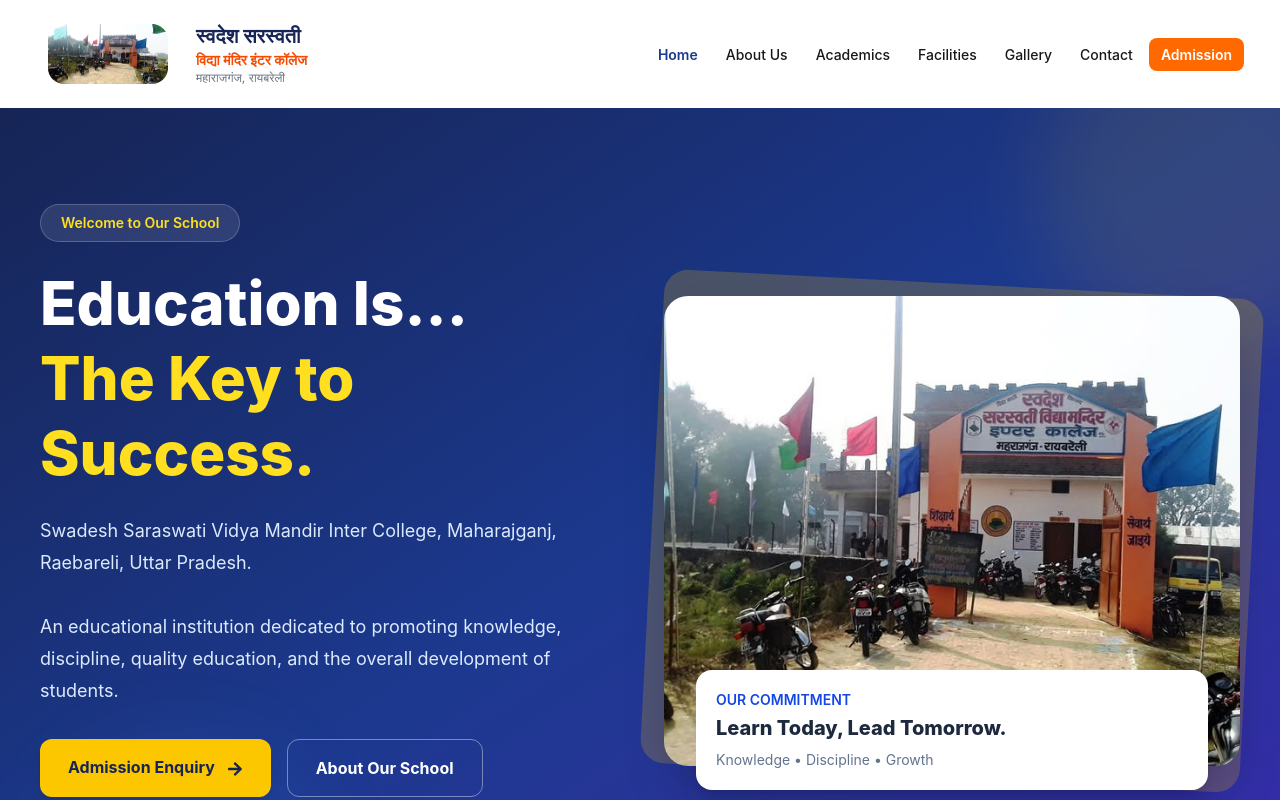
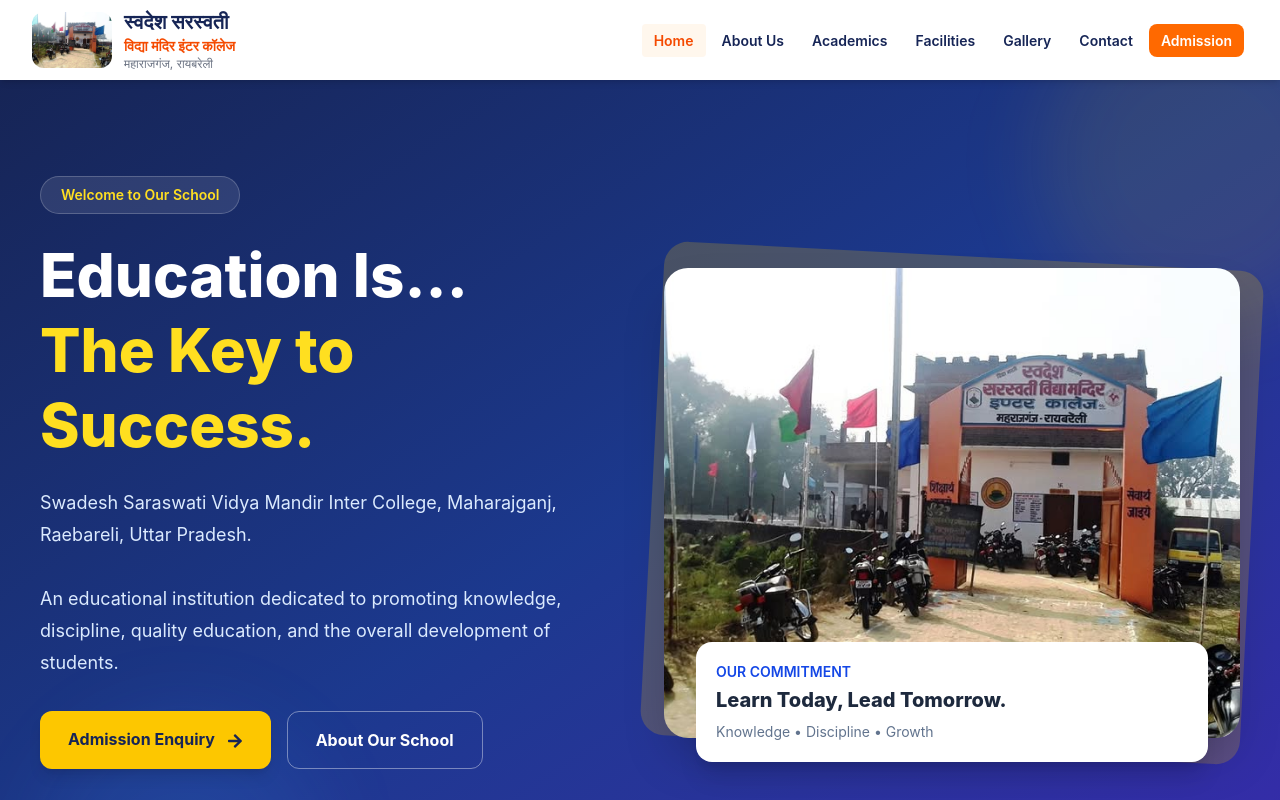
Before and after one commit to aniketsingh010/schools-, a React (Vite) app: page / in a window 1280 px wide. Shown: the top 800 px of the page. Built offline with nearby package versions, Linux system fonts and the light colour scheme.

Commit message:
after cjange navbar

```diff
--- a/src/components/Navbar.jsx
+++ b/src/components/Navbar.jsx
@@ -1,148 +1,215 @@
-import React from 'react'
-import { Link } from 'react-router-dom'
-import img5 from "../assets/zxkfhd.jpg"
+import React, { useState } from "react";
+import { Link, useLocation } from "react-router-dom";
+import img5 from "../assets/zxkfhd.jpg";
+
+import {
+  FaBars,
+  FaTimes,
+  FaHome,
+  FaInfoCircle,
+  FaBookOpen,
+  FaSchool,
+  FaImages,
+  FaPhoneAlt,
+  FaGraduationCap,
+  FaArrowRight,
+} from "react-icons/fa";
 
 const Navbar = () => {
+  const [isOpen, setIsOpen] = useState(false);
+  const location = useLocation();
+
+  const navLinks = [
+    { name: "Home", path: "/", icon: <FaHome /> },
+    { name: "About Us", path: "/about", icon: <FaInfoCircle /> },
+    { name: "Academics", path: "/academics", icon: <FaBookOpen /> },
+    { name: "Facilities", path: "/facilities", icon: <FaSchool /> },
+    { name: "Gallery", path: "/gallery", icon: <FaImages /> },
+    { name: "Contact", path: "/contact", icon: <FaPhoneAlt /> },
+    { name: "Admission", path: "/admission", icon: <FaGraduationCap /> },
+  ];
+
+  const closeMenu = () => setIsOpen(false);
+
   return (
     <>
-<div className="navbar bg-base-100 shadow-md px-4 md:px-8">
-
+      {/* Navbar */}
+      <nav className="navbar sticky top-0 z-40 bg-white shadow-md px-3 md:px-8">
         {/* Logo and School Name */}
         <div className="flex-1">
-    <a href="/" className="flex items-center gap-3 no-underline">
-
-      <div className=" p-4  hover:bg-white">
-        {/* <span className="text-2xl">🏫</span> */}
-        <img src={img5} alt='' className=' h-15 w-30 rounded-2xl'/>
-
-        {/* <img src={img1} */}
-      </div>
+          <Link
+            to="/"
+            onClick={closeMenu}
+            className="flex items-center gap-2 md:gap-3 no-underline"
+          >
+            <img
+              src={img5}
+              alt="School Logo"
+              className="h-12 w-16 md:h-14 md:w-20 rounded-xl object-cover"
+            />
 
             <div>
-        <h1 className="text-lg md:text-xl font-bold text-blue-950">
+              <h1 className="text-base md:text-xl font-bold text-blue-950">
                 स्वदेश सरस्वती
               </h1>
 
-        <h2 className="text-sm font-semibold text-orange-600">
+              <h2 className="text-xs md:text-sm font-semibold text-orange-600">
                 विद्या मंदिर इंटर कॉलेज
               </h2>
 
-        <p className="text-xs text-gray-500">
+              <p className="text-[10px] md:text-xs text-gray-500">
                 महाराजगंज, रायबरेली
               </p>
             </div>
-
-    </a>
+          </Link>
         </div>
 
         {/* Desktop Navigation */}
         <div className="hidden lg:flex">
           <ul className="menu menu-horizontal items-center gap-1 px-1">
-
-      <li>
-        <Link to="/" className="font-semibold text-blue-900 hover:text-orange-500">
-          Home
+            {navLinks.map((link) => (
+              <li key={link.path}>
+                <Link
+                  to={link.path}
+                  className={`font-semibold transition-colors duration-200 ${
+                    location.pathname === link.path
+                      ? "text-orange-600 bg-orange-50"
+                      : "text-blue-950 hover:text-orange-500"
+                  } ${
+                    link.path === "/admission"
+                      ? "bg-orange-500 text-white hover:bg-orange-600 hover:text-white rounded-lg"
+                      : ""
+                  }`}
+                >
+                  {link.name}
                 </Link>
               </li>
-
-      <li>
-        <Link to="/about" className="font-medium hover:text-orange-500">
-          About Us
-        </Link>
-      </li>
-
-      <li>
-        <Link to="/academics" className="font-medium hover:text-orange-500">
-          Academics
-        </Link>
-      </li>
-
-      <li>
-        <Link to="/facilities" className="font-medium hover:text-orange-500">
-          Facilities
-        </Link>
-      </li>
-
-      <li>
-        <Link to="/gallery" className="font-medium hover:text-orange-500">
-          Gallery
-        </Link>
-      </li>
-       {/* <li>
-        <Link to="/contact" className="font-medium hover:text-orange-500">
-          fees
-        </Link>
-      </li> */}
-
-      <li>
-        <Link to="/contact" className="font-medium hover:text-orange-500">
-          Contact
-        </Link>
-      </li>
-      <li>
-        <Link
-          to="/admission"
-          className="bg-orange-500 text-white font-semibold hover:bg-orange-600 rounded-lg"
-        >
-          Admission
-        </Link>
-      </li>
-
+            ))}
           </ul>
         </div>
 
-  {/* Mobile Menu */}
-  <div className="dropdown dropdown-end lg:hidden">
+        {/* Mobile Menu Button */}
+        <button
+          type="button"
+          onClick={() => setIsOpen(true)}
+          className="btn btn-ghost btn-square text-blue-950 lg:hidden"
+          aria-label="Open navigation menu"
+          aria-expanded={isOpen}
+        >
+          <FaBars className="text-2xl" />
+        </button>
+      </nav>
+
+      {/* Background Overlay */}
+      <div
+        onClick={closeMenu}
+        className={`fixed inset-0 z-50 bg-black/50 transition-opacity duration-300 lg:hidden ${
+          isOpen
+            ? "visible opacity-100"
+            : "invisible opacity-0 pointer-events-none"
+        }`}
+        aria-hidden="true"
+      />
+
+      {/* Left Sidebar */}
+      <aside
+        className={`fixed left-0 top-0 z-[60] flex h-screen w-[280px] max-w-[85vw] flex-col bg-white shadow-2xl transition-transform duration-300 ease-in-out lg:hidden ${
+          isOpen ? "translate-x-0" : "-translate-x-full"
+        }`}
+        aria-label="Mobile navigation"
+        aria-hidden={!isOpen}
+      >
+        {/* Sidebar Header */}
+        <div className="flex items-center justify-between border-b border-gray-200 bg-blue-950 p-4">
+          <div className="flex items-center gap-3">
+            <img
+              src={img5}
+              alt="School Logo"
+              className="h-12 w-12 rounded-full border-2 border-white object-cover"
+            />
+
+            <div>
+              <h2 className="text-sm font-bold text-white">
+                स्वदेश सरस्वती
+              </h2>
+
+              <p className="text-xs text-orange-300">
+                विद्या मंदिर इंटर कॉलेज
+              </p>
+            </div>
+          </div>
 
           <button
-      tabIndex={0}
-      className="btn btn-square btn-ghost"
-      aria-label="Open navigation menu"
+            type="button"
+            onClick={closeMenu}
+            className="rounded-full p-2 text-white transition hover:bg-white/20"
+            aria-label="Close navigation menu"
           >
-      <svg
-        xmlns="http://www.w3.org/2000/svg"
-        fill="none"
-        viewBox="0 0 24 24"
-        className="inline-block h-6 w-6 stroke-current"
+            <FaTimes className="text-xl" />
+          </button>
+        </div>
+
+        {/* Sidebar Welcome */}
+        <div className="bg-orange-50 px-5 py-4">
+          <h3 className="text-lg font-bold text-blue-950">
+            Welcome!
+          </h3>
+
+          <p className="mt-1 text-sm text-gray-600">
+            Explore our school website.
+          </p>
+        </div>
+
+        {/* All Navigation Links */}
+        <div className="flex-1 overflow-y-auto p-4">
+          <p className="mb-3 px-3 text-xs font-bold uppercase tracking-widest text-gray-400">
+            Main Menu
+          </p>
+
+          <ul className="space-y-2">
+            {navLinks.map((link) => {
+              const isActive = location.pathname === link.path;
+
+              return (
+                <li key={link.path}>
+                  <Link
+                    to={link.path}
+                    onClick={closeMenu}
+                    tabIndex={isOpen ? 0 : -1}
+                    className={`flex items-center justify-between rounded-xl px-4 py-3 transition-all duration-200 ${
+                      link.path === "/admission"
+                        ? "bg-orange-500 font-semibold text-white hover:bg-orange-600"
+                        : isActive
+                        ? "bg-blue-950 font-semibold text-white"
+                        : "text-gray-700 hover:bg-orange-50 hover:text-orange-600"
+                    }`}
                   >
-        <path
-          strokeLinecap="round"
-          strokeLinejoin="round"
-          strokeWidth="2"
-          d="M4 6h16M4 12h16M4 18h16"
-        />
-      </svg>
-    </button>
+                    <span className="flex items-center gap-3">
+                      <span className="text-lg">{link.icon}</span>
+                      <span>{link.name}</span>
+                    </span>
 
-    <ul
-      tabIndex={0}
-      className="menu dropdown-content bg-base-100 rounded-box z-50 mt-3 w-56 p-3 shadow-lg"
-    >
-      <li><Link to="/">Home</Link></li>
-      <li><Link to="/about">About Us</Link></li>
-      <li><Link to="/academics">Academics</Link></li>
-      <li><Link to="/facilities">Facilities</Link></li>
-      <li><Link to="/gallery">Gallery</Link></li>
-      <li><Link to="/contact">Contact</Link></li>
-
-      <li>
-        <Link
-          href="/admission"
-          className="bg-orange-500 text-white font-semibold hover:bg-orange-600"
-        >
-          Admission
+                    <FaArrowRight className="text-xs opacity-70" />
                   </Link>
                 </li>
+              );
+            })}
           </ul>
-
         </div>
 
+        {/* Sidebar Footer */}
+        <div className="border-t border-gray-200 bg-gray-50 p-4">
+          <p className="text-center text-xs text-gray-500">
+            Swadesh Saraswati Vidya Mandir Inter College
+          </p>
+
+          <p className="mt-1 text-center text-xs text-orange-600">
+            Maharajganj, Raebareli
+          </p>
         </div>
+      </aside>
     </>
+  );
+};
 
-
-
-)
-}
-
-export default Navbar
+export default Navbar;
```
Lines whose indentation alone changed are shown as unchanged.
